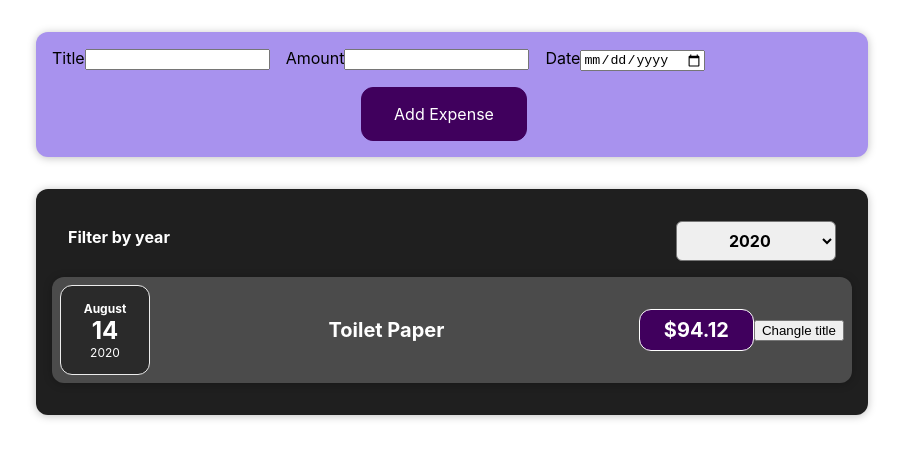
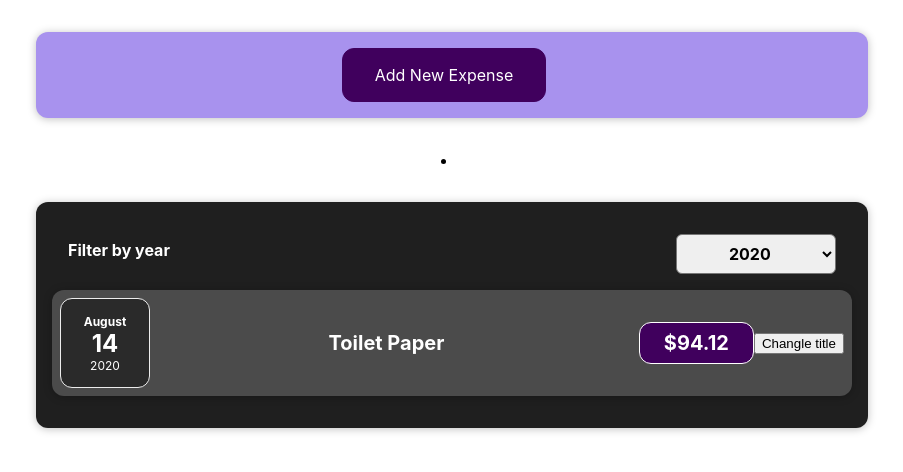
Before and after one commit to aschneiderGit/react-complete-guide, a React (Create React App) app: page / in a window 1280 px wide. Shown: the top 472 px of the page, without its empty margins (188-1091 px from the left). Built offline with nearby package versions, Linux system fonts and the light colour scheme.

Commit message:
Hide and Show new expense form

```diff
--- a/src/components/Expenses/Expenses.js
+++ b/src/components/Expenses/Expenses.js
@@ -1,5 +1,4 @@
 import './Expenses.css';
-import ExpenseItem from './ExpenseItem';
 import Card from '../UI/Card';
 import ExpensesFilter from './ExpensesFilter';
 import {useState} from 'react';
@@ -15,6 +14,7 @@ function Expenses(props) {
 	};
 
 	return (
+		<li>
 			<Card className="expenses">
 				<ExpensesFilter
 					selected={filterYear}
@@ -22,6 +22,7 @@ function Expenses(props) {
 				/>
 				<ExpenseList filterExpenses={filterExpenses} />
 			</Card>
+		</li>
 	);
 }
 
--- a/src/components/NewExpense/ExpenseForm.js
+++ b/src/components/NewExpense/ExpenseForm.js
@@ -58,6 +58,7 @@ function ExpenseForm(props) {
 				</div>
 			</div>
 			<div className="new-expense_actions">
+				<button onClick={props.onCancel}>Cancel</button>
 				<button type="submit"> Add Expense </button>
 			</div>
 		</form>
--- a/src/components/NewExpense/NewExpense.js
+++ b/src/components/NewExpense/NewExpense.js
@@ -1,6 +1,14 @@
 import './NewExpense.css';
 import ExpenseForm from './ExpenseForm';
+import {useState} from 'react';
 function NewExpense(props) {
+	const [showForm, setShowForm] = useState(false);
+	const hideHandler = () => setShowForm(false);
+	const showHandler = () => setShowForm(true);
+	const openFormButton = (
+		<button onClick={showHandler}> Add New Expense</button>
+	);
+
 	const submitDataHandler = (newExpenseData) => {
 		const expenseData = {
 			id: Date.now(),
@@ -8,11 +16,14 @@ function NewExpense(props) {
 		};
 		props.onAddExpense(expenseData);
 	};
-	return (
-		<div className="new-expense">
-			<ExpenseForm onSubmitData={submitDataHandler} />
-		</div>
+
+	const expenseNewContent = showForm ? (
+		<ExpenseForm onSubmitData={submitDataHandler} onCancel={hideHandler} />
+	) : (
+		openFormButton
 	);
+
+	return <div className="new-expense">{expenseNewContent}</div>;
 }
 
 export default NewExpense;
```
Lines whose indentation alone changed are shown as unchanged.
